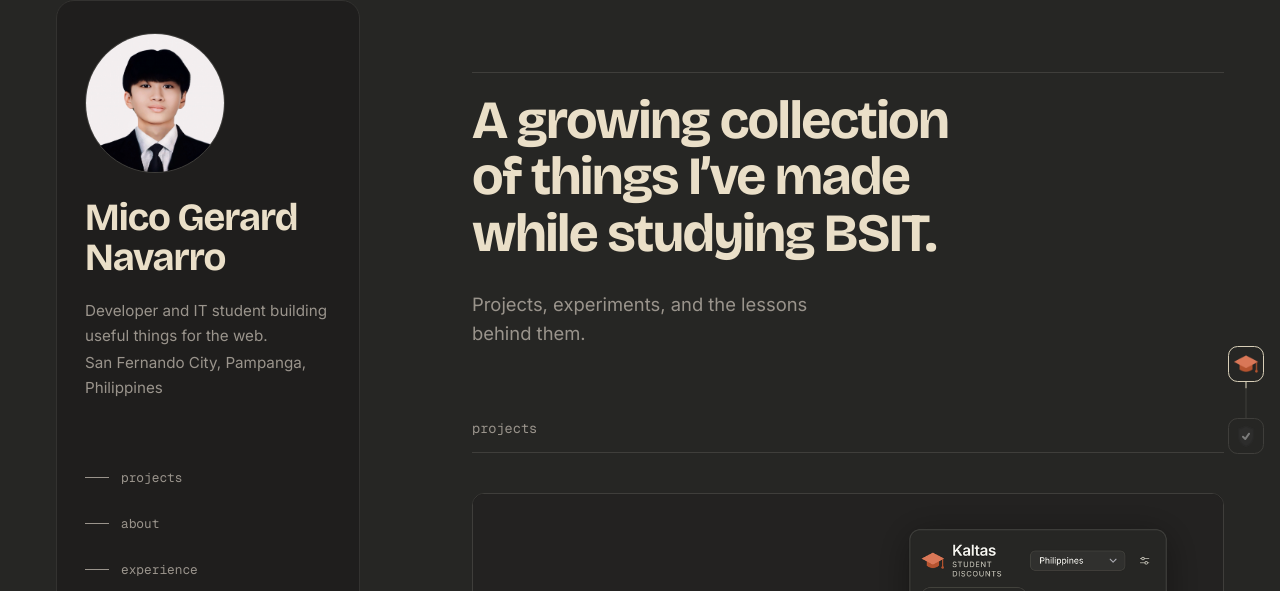
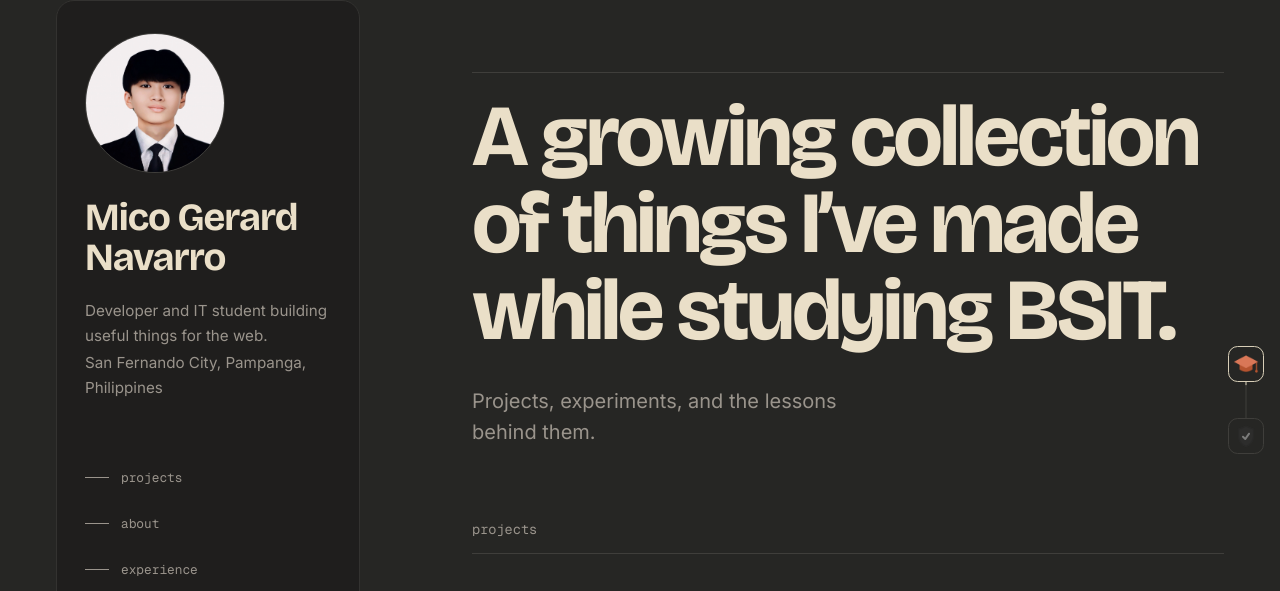
Before and after one commit to miconvr/portfolio, a plain HTML site: page index.html in a window 1280 px wide. Shown: the top 591 px of the page. Drawn offline with nearby package versions, Linux system fonts and the light colour scheme.

Commit message:
style: bigger hero headline

```diff
--- a/styles.css
+++ b/styles.css
@@ -392,3 +392,8 @@ body{line-height:1.65}
 .item h3{letter-spacing:-.02em;font-weight:700}
 .simple h1,article h1{letter-spacing:-.025em}
 @media (max-width:34rem){.home-intro h2{font-size:2.4rem}}
+
+/* ---- bigger hero ---- */
+.home-intro h2{max-width:none;font-size:clamp(3.2rem,6.8vw,6.5rem);line-height:1;letter-spacing:-.035em;font-weight:700;text-wrap:balance}
+.home-intro-copy{margin-top:2rem;font-size:1.25rem}
+@media (max-width:34rem){.home-intro h2{font-size:3rem}}
```
